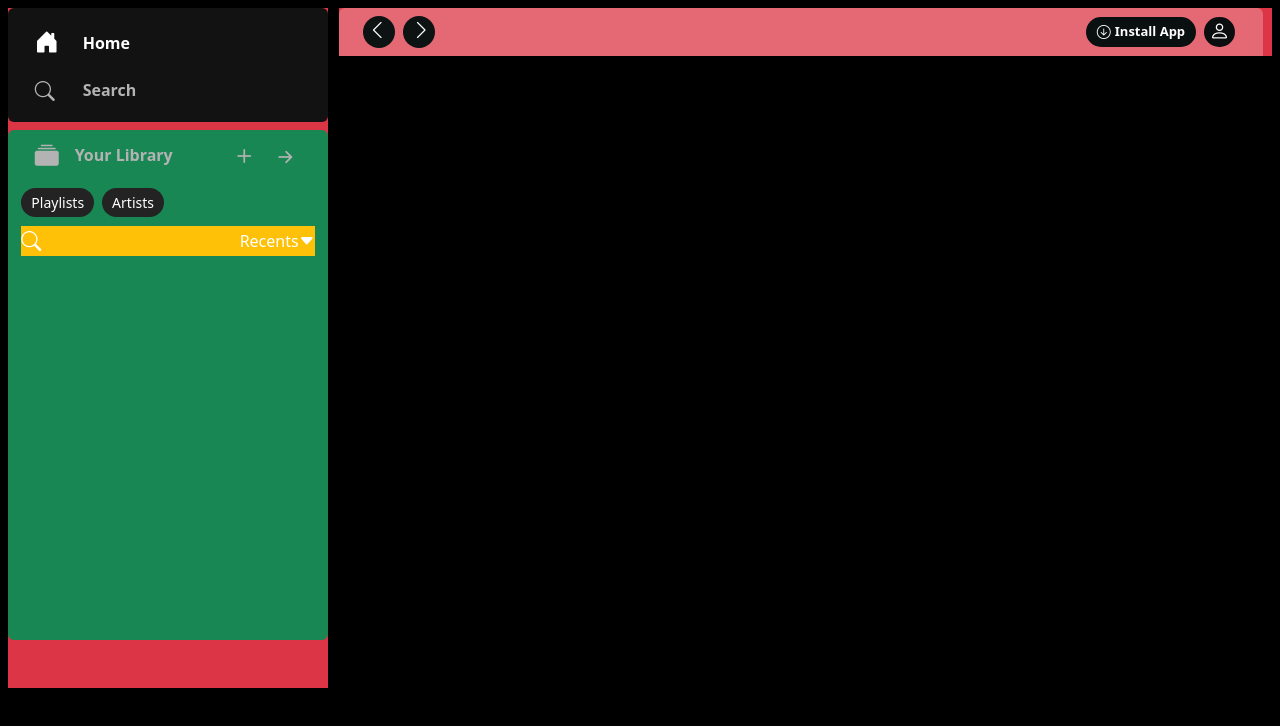
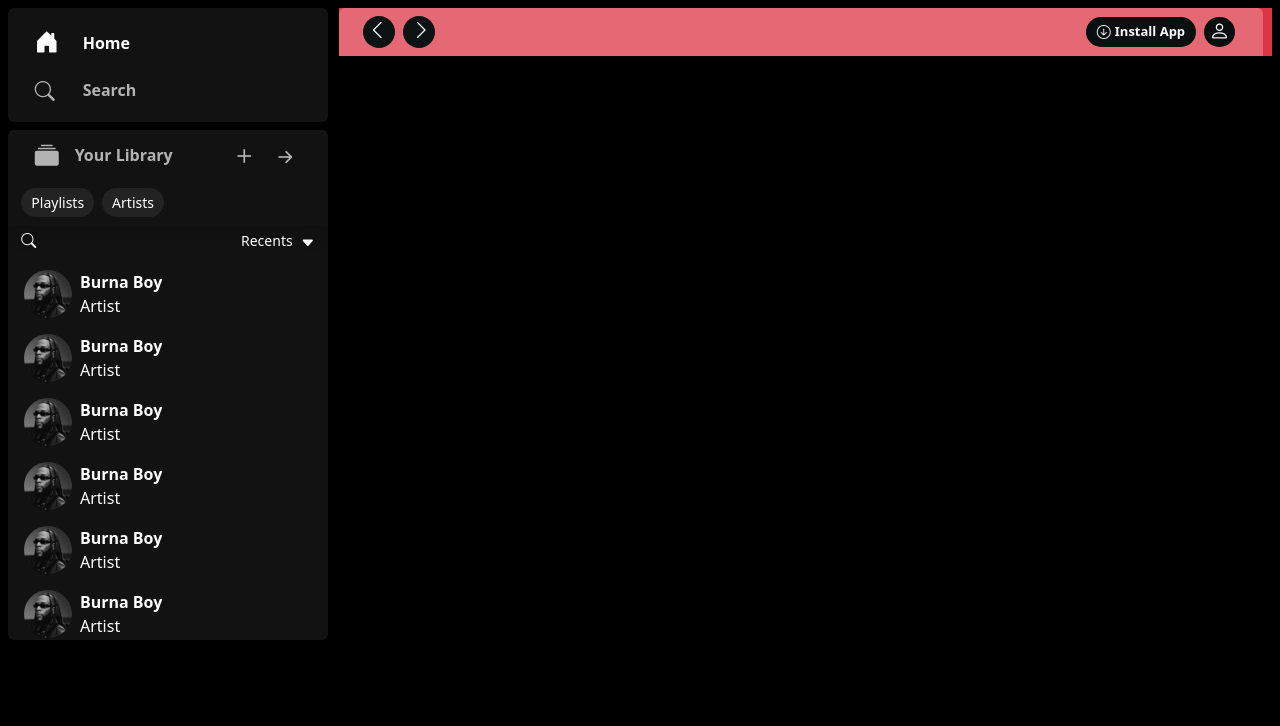
Before and after one commit to mabulous42/spotifyapp, a React (Create React App) app: page / in a window 1280 px wide. Shown: the top 726 px of the page. Built offline with nearby package versions, Linux system fonts and the light colour scheme.

Commit message:
completed the sidebar

```diff
--- a/src/SideNav.js
+++ b/src/SideNav.js
@@ -3,7 +3,7 @@ import React from 'react'
 function SideNav() {
     return (
         <>
-            <div className='text-white w-25 bg-danger m-2 position-fixed side-nav-div'>
+            <div className='text-white w-25 m-2 position-fixed side-nav-div'>
                 <div className='home-nav-div mb-2 py-3 rounded d-flex align-items-center justify-content-center'>
                     <button className='col-sm-10 border-0 text-white'>
                         <div className='d-flex align-items-center mb-3'>
@@ -16,8 +16,8 @@ function SideNav() {
                         </div>
                     </button>
                 </div>
-                <div className='bg-success rounded'>
-                    <div className='py-2'>
+                <div className='rounded playlist-nav-div'>
+                    <div className='py-2 shadow'>
                         <div className='mx-auto col-sm-10 mb-3 d-flex align-items-center justify-content-between'>
                             <button className='library-btn border-0 text-white p-0 d-flex align-items-center'>
                                 <div className='me-3'><i className="bi bi-collection-fill fs-4 library-icon"></i></div>
@@ -38,12 +38,95 @@ function SideNav() {
                         </div>
                     </div>
                     <div className='overflow-auto scroll-div'>
-                        <div className='col-sm-11 bg-warning mx-auto'>
-                            <div className='d-flex align-items-center justify-content-between'>
-                                <div><i className="bi bi-search fs-5 search-icon2"></i></div>
+                        <div className=''>
+                            <div className='col-sm-11 mx-auto d-flex align-items-center justify-content-between mb-2'>
+                                <div><i className="bi bi-search search-icon2"></i></div>
                                 <div className='d-flex align-items-center'>
-                                    <div>Recents</div>
-                                    <div><i class="bi bi-caret-down-fill"></i></div>
+                                    <div className='me-2 recent-text'>Recents</div>
+                                    <div className='mt-1'><i class="bi bi-caret-down-fill drop-icon"></i></div>
+                                </div>
+                            </div>
+                            <div className='artist-div mx-auto'>
+                                <div className='artist-inner-div d-flex align-items-center rounded p-2'>
+                                    <div className='me-2 img-div d-flex align-items-center justify-content-center'>
+                                        <img src={require("./image/burna-boy.jpg")} alt="" className='w-100 rounded-circle'/>
+                                    </div>
+                                    <div>
+                                        <div className='artist-name-text'>Burna Boy</div>
+                                        <div className='artist-text'>Artist</div>
+                                    </div>
+                                </div>
+                                <div className='artist-inner-div d-flex align-items-center rounded p-2'>
+                                    <div className='me-2 img-div d-flex align-items-center justify-content-center'>
+                                        <img src={require("./image/burna-boy.jpg")} alt="" className='w-100 rounded-circle'/>
+                                    </div>
+                                    <div>
+                                        <div className='artist-name-text'>Burna Boy</div>
+                                        <div className='artist-text'>Artist</div>
+                                    </div>
+                                </div>
+                                <div className='artist-inner-div d-flex align-items-center rounded p-2'>
+                                    <div className='me-2 img-div d-flex align-items-center justify-content-center'>
+                                        <img src={require("./image/burna-boy.jpg")} alt="" className='w-100 rounded-circle'/>
+                                    </div>
+                                    <div>
+                                        <div className='artist-name-text'>Burna Boy</div>
+                                        <div className='artist-text'>Artist</div>
+                                    </div>
+                                </div>
+                                <div className='artist-inner-div d-flex align-items-center rounded p-2'>
+                                    <div className='me-2 img-div d-flex align-items-center justify-content-center'>
+                                        <img src={require("./image/burna-boy.jpg")} alt="" className='w-100 rounded-circle'/>
+                                    </div>
+                                    <div>
+                                        <div className='artist-name-text'>Burna Boy</div>
+                                        <div className='artist-text'>Artist</div>
+                                    </div>
+                                </div>
+                                <div className='artist-inner-div d-flex align-items-center rounded p-2'>
+                                    <div className='me-2 img-div d-flex align-items-center justify-content-center'>
+                                        <img src={require("./image/burna-boy.jpg")} alt="" className='w-100 rounded-circle'/>
+                                    </div>
+                                    <div>
+                                        <div className='artist-name-text'>Burna Boy</div>
+                                        <div className='artist-text'>Artist</div>
+                                    </div>
+                                </div>
+                                <div className='artist-inner-div d-flex align-items-center rounded p-2'>
+                                    <div className='me-2 img-div d-flex align-items-center justify-content-center'>
+                                        <img src={require("./image/burna-boy.jpg")} alt="" className='w-100 rounded-circle'/>
+                                    </div>
+                                    <div>
+                                        <div className='artist-name-text'>Burna Boy</div>
+                                        <div className='artist-text'>Artist</div>
+                                    </div>
+                                </div>
+                                <div className='artist-inner-div d-flex align-items-center rounded p-2'>
+                                    <div className='me-2 img-div d-flex align-items-center justify-content-center'>
+                                        <img src={require("./image/burna-boy.jpg")} alt="" className='w-100 rounded-circle'/>
+                                    </div>
+                                    <div>
+                                        <div className='artist-name-text'>Burna Boy</div>
+                                        <div className='artist-text'>Artist</div>
+                                    </div>
+                                </div>
+                                <div className='artist-inner-div d-flex align-items-center rounded p-2'>
+                                    <div className='me-2 img-div d-flex align-items-center justify-content-center'>
+                                        <img src={require("./image/burna-boy.jpg")} alt="" className='w-100 rounded-circle'/>
+                                    </div>
+                                    <div>
+                                        <div className='artist-name-text'>Burna Boy</div>
+                                        <div className='artist-text'>Artist</div>
+                                    </div>
+                                </div>
+                                <div className='artist-inner-div d-flex align-items-center rounded p-2'>
+                                    <div className='me-2 img-div d-flex align-items-center justify-content-center'>
+                                        <img src={require("./image/burna-boy.jpg")} alt="" className='w-100 rounded-circle'/>
+                                    </div>
+                                    <div>
+                                        <div className='artist-name-text'>Burna Boy</div>
+                                        <div className='artist-text'>Artist</div>
+                                    </div>
                                 </div>
                             </div>
                         </div>
--- a/src/index.css
+++ b/src/index.css
@@ -72,7 +72,8 @@ button{
   height: 1.9rem;
 }
 
-.home-nav-div{
+.home-nav-div,
+.playlist-nav-div{
   background-color: rgb(18,18,18);
 }
 
@@ -135,6 +136,38 @@ button{
   height: 51.7vh;
 }
 
+.search-icon2{
+  font-size: 15px;
+}
+
+.recent-text{
+  font-size: 14px;
+  font-weight: 500;
+}
+
+.drop-icon{
+  font-size: 14px;
+}
+
+.img-div{
+  width: 3rem;
+  height: 3rem;
+}
+
+.artist-div{
+  width: 95%;
+}
+
+.artist-inner-div:hover{
+  background-color: rgb(58, 57, 57);
+  cursor: pointer;
+}
+
+.artist-name-text{
+  font-size: 16px;
+  font-weight: 700;
+}
+
 ::-webkit-scrollbar {
   width: 10px; /* Adjust the width as per your preference */
 }
```
Also changed, not shown: src/image/burna-boy.jpg (added).
